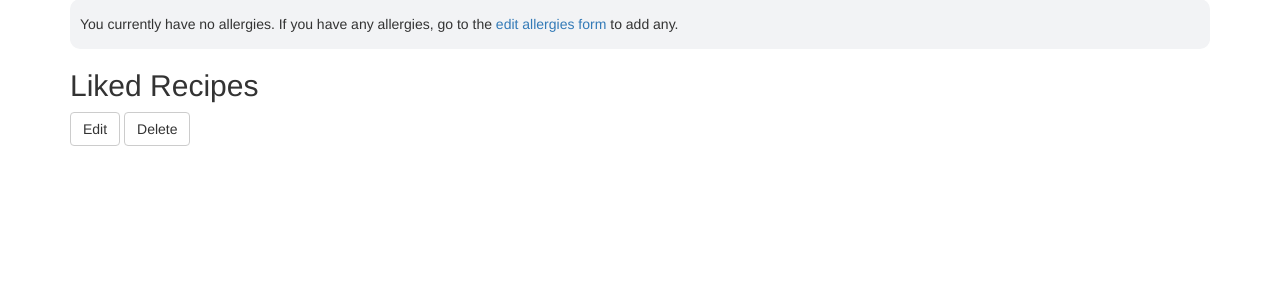
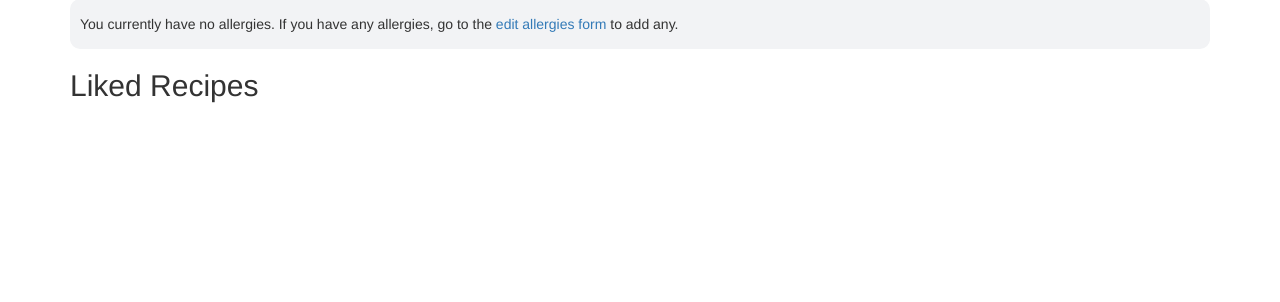
Before and after one commit to tmonty12/receipete, a Flask app: page /profile in a window 1280 px wide. Shown: the part 214-516 px from the top of the page. Run offline with Flask 3, Linux system fonts and the light colour scheme; the visitor is signed in with stand-in values (Sample User, id 1); data that the repository does not hold is empty; some libraries are stand-ins or nearby versions.

Commit message:
liked recipes sec

```diff
--- a/app/templates/profile.html
+++ b/app/templates/profile.html
@@ -44,7 +44,5 @@
     {% endif %}
     <div class="recipes-title">
         <h2>Liked Recipes</h2>
-        <a href="{{ url_for('edit_allergies')}}"><button class="btn btn-default">Edit</button></a>
-        <a href="{{ url_for('delete_allergies')}}"><button class="btn btn-default">Delete</button></a>
     </div>
 {% endblock %}
```
